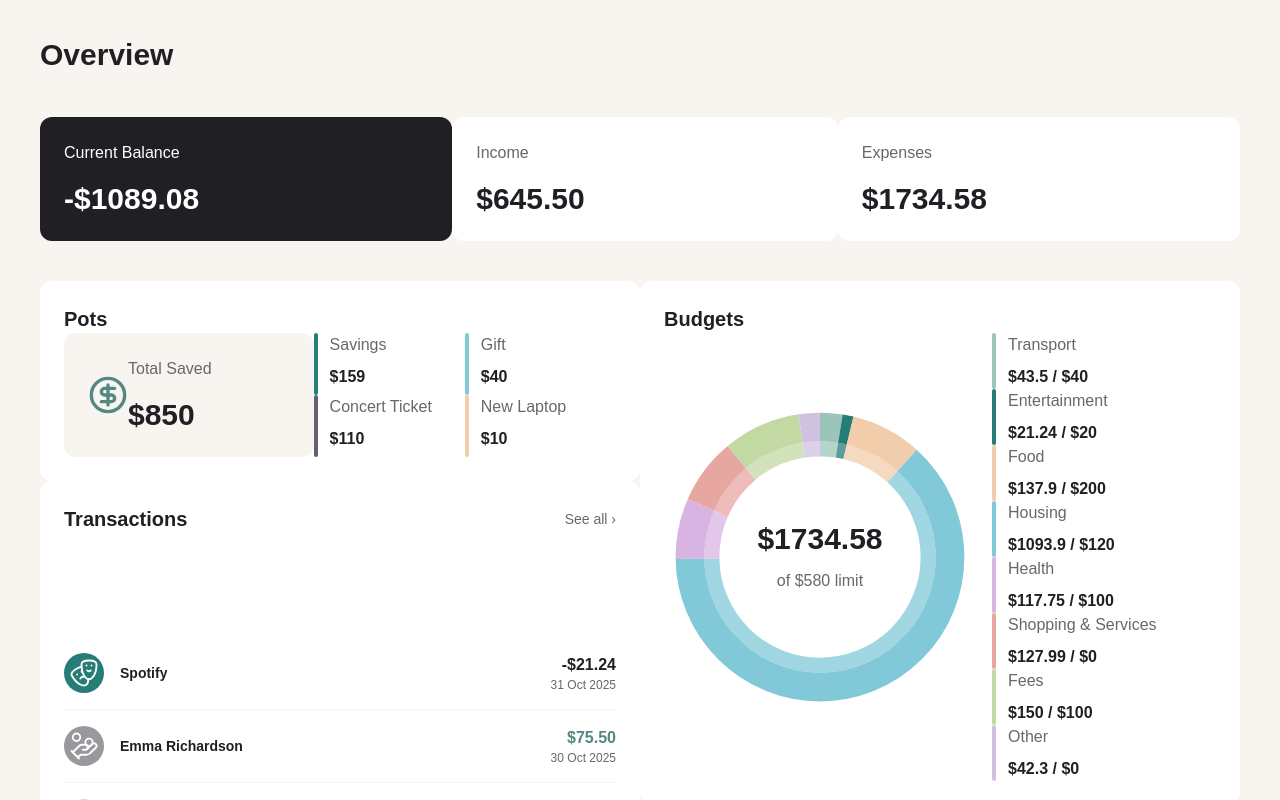
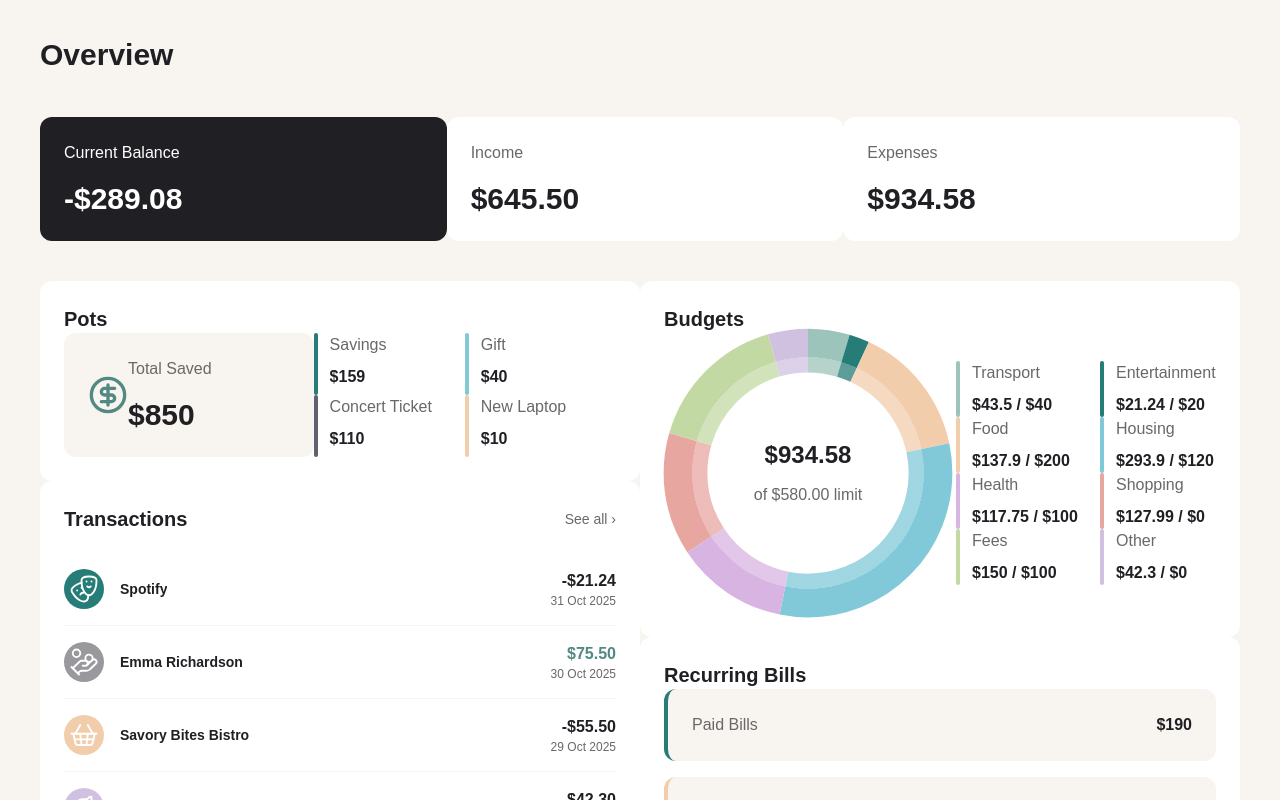
Before and after one commit to BastienCros/financial-app, a Next.js app: page / in a window 1280 px wide. Shown: the top 800 px of the page. Built offline with nearby package versions, Linux system fonts and the light colour scheme.

Commit message:
style: small fix to adapt to more categoies

```diff
--- a/src/components/Budgets/Budgets.tsx
+++ b/src/components/Budgets/Budgets.tsx
@@ -22,8 +22,8 @@ function Summary({ total, limit }: SummaryProps) {
   return (
     <div className={styles.summaryWrapper}>
       <div className={styles.summary}>
-        <p className="text-3xl font-mono font-bold pb-3">${total}</p>
-        <p className="text-fg-subtle">of ${limit} limit</p>
+        <p className="text-2xl font-mono font-bold pb-3">${total.toFixed(2)}</p>
+        <p className=" text-fg-subtle">of ${limit.toFixed(2)} limit</p>
       </div>
     </div>
   )
@@ -56,6 +56,7 @@ function Budgets({ className }: BudgetsProps) {
 
   return (
     <Card title="Budgets" className={className}>
+      {/* TODO Budget container shall be flexible according to its container size instead of viewport size */}
       <div className={styles.container}>
         <div className={styles.chartWrapper}>
           <PieChart items={pieItems} />
--- a/src/components/Budgets/budgets.module.css
+++ b/src/components/Budgets/budgets.module.css
@@ -8,6 +8,7 @@
 .chartWrapper {
   position: relative;
   flex: 1;
+  /* min-width: calc(47 * var(--spacing)); */
   max-width: calc(60 * var(--spacing));
   margin-inline: auto;
 }
@@ -33,7 +34,7 @@
 .list {
   display: grid;
   grid-template-columns: repeat(2, minmax(0, 1fr));
-  column-gap: calc(10 * var(--spacing));
+  column-gap: calc(8 * var(--spacing));
   row-gap: var(--spacing-6);
 }
 
@@ -43,11 +44,7 @@
   }
 
   .listWrapper {
-    width: calc(52 * var(--spacing));
-  }
-
-  .list {
-    grid-template-columns: 1fr;
+    width: calc(64 * var(--spacing));
   }
 }
 
--- a/src/components/PotsSection/PotsSection.tsx
+++ b/src/components/PotsSection/PotsSection.tsx
@@ -2,7 +2,6 @@ import * as React from "react";
 import Card from "@/components/Card";
 import CategoryItem from "@/components/CategoryItem";
 import { CircleDollarSign } from "lucide-react";
-import { Category } from "@/types";
 import { cx } from "@/utils";
 
 import styles from "./potsSection.module.css";
--- a/src/config/categories.config.ts
+++ b/src/config/categories.config.ts
@@ -38,7 +38,7 @@ export const categories: Category[] = [
     },
     {
         id: "shopping",
-        label: "Shopping & Services",
+        label: "Shopping",
         budget: 0,
         color: "#E8A6A1",
         iconUrl: "/images/categories/shopping.svg", // https://lucide.dev/icons/shopping-bag
--- a/src/data/transactions.data.ts
+++ b/src/data/transactions.data.ts
@@ -55,7 +55,7 @@ export const mockTransactions: Transaction[] = [
     date: "2025-10-24",
     description: "Rent - City Apartments",
     categoryId: "housing",
-    amount: -950,
+    amount: -150,
   },
   {
     id: "t-009",
```
